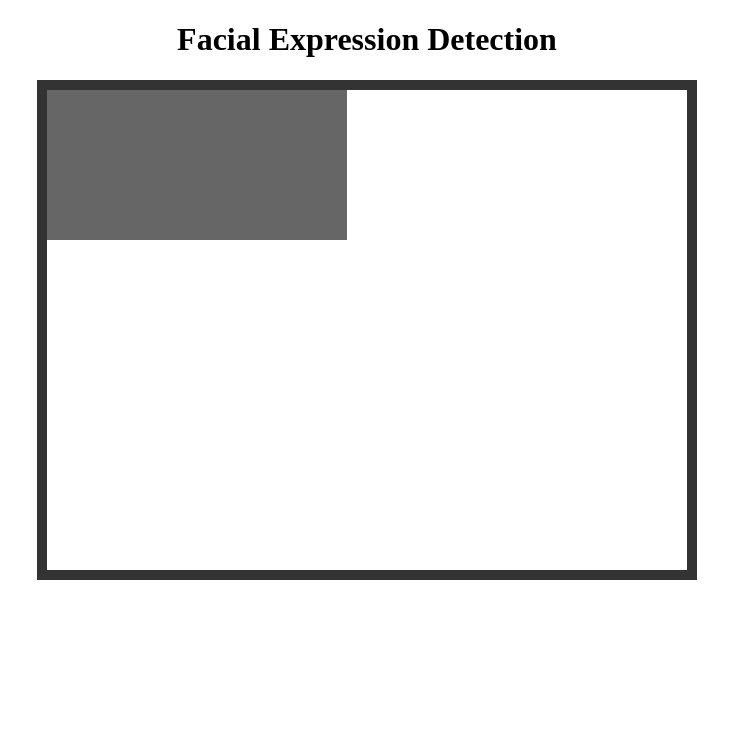
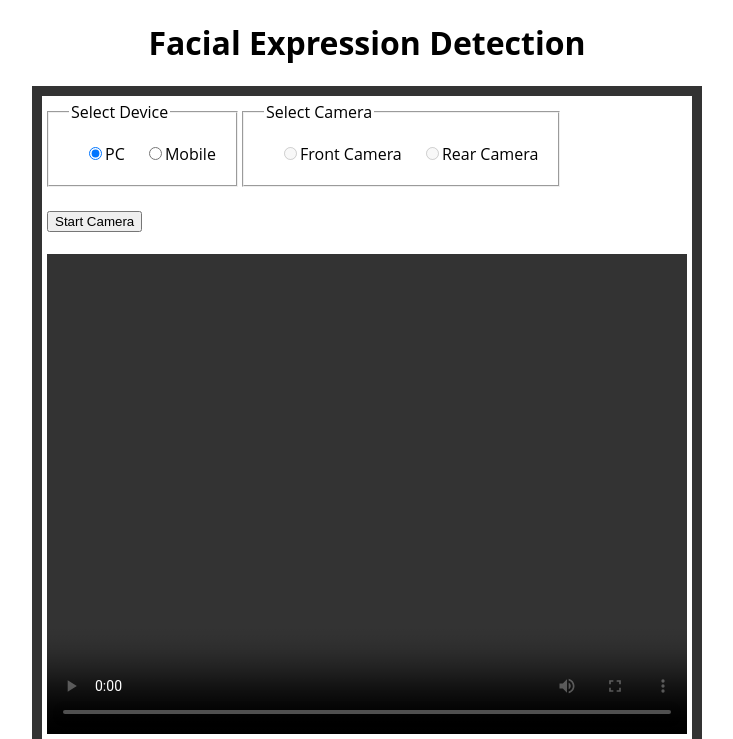
Before and after one commit to 1ycx/FaceExpressionDetectionFlask, a Flask app: page / in a window 1280 px wide. Shown: the top 739 px of the page, without its empty margins (273-1006 px from the left). Before the commit the page ends 580 px from the top, so only its background shows below. Run offline with Flask 2, Linux system fonts and the light colour scheme; a map, chart or similar area stays blank.

Commit message:
some changes

```diff
--- a/requirements.txt
+++ b/requirements.txt
@@ -1,7 +1,7 @@
 Flask==1.1.1
 imutils==0.5.3
 Keras==2.2.4
-numpy==1.15.4
+numpy==1.16.5
 opencv-python==3.4.4.19
 scipy==1.3.3
 tensorflow==1.12.2
--- a/templates/index.html
+++ b/templates/index.html
@@ -2,7 +2,7 @@
 <html>
 
 <head>
-    <meta charset="utf-8">
+  <meta charset="utf-8" />
   <title>Facial Expression Detection</title>
 
   <style>
@@ -13,54 +13,110 @@
     #container {
       margin: 0px auto;
       width: 640px;
-            height: 480px;
+      padding: 5px;
       border: 10px #333 solid;
+      overflow: auto;
+    }
+
+    form {
+      margin: auto;
     }
 
     #videoElement {
       background-color: #666;
+      height: 480px;
+      width: 640px;
+    }
+
+    body {
+      font-family: "Open Sans";
+    }
+
+    fieldset {
+      padding: 20px;
+      display: inline-block;
+      margin: auto;
+    }
+
+    form div {
+      margin: auto;
+    }
+
+    input[type="radio"] {
+      margin-left: 20px;
+      border: 1px solid #888;
+    }
+
+    input[type="button"] {
+      margin: auto;
+      text-align: center;
     }
   </style>
   <script src="https://ajax.googleapis.com/ajax/libs/jquery/3.4.1/jquery.min.js"></script>
 </head>
 
 <body>
-
   <h1>Facial Expression Detection</h1>
 
   <div id="container">
-        <video autoplay="true" id="videoElement">
-
-        </video>
+    <form name="form">
+      <div>
+        <fieldset>
+          <legend>Select Device</legend>
+          <label><input type="radio" name="device" value="PC" onclick="checkCamera()" checked>PC</label>
+          <label><input type="radio" name="device" value="Mobile" onclick="checkCamera()">Mobile</label </div> <div>
+        </fieldset>
+        <fieldset>
+          <legend>Select Camera</legend>
+          <label><input type="radio" name="camera" id=1 disabled>Front Camera</label>
+          <label><input type="radio" name="camera" id=2 disabled>Rear Camera</label>
+        </fieldset>
+        <br>
+        <br>
+        <input type="button" value="Start Camera" onclick="startCamera()">
+      </div>
+    </form>
+    <br>
+    <video controls id="videoElement"></video>
+    <br />
+    <canvas id="myCanvas"></canvas>
   </div>
 
   <script>
-
     var reference = "https://webrtchacks.com/webrtc-cv-tensorflow/";
 
     var video = null;
+    var streamRef = null;
     var container = null;
+    var imageCanvas = null;
+    var imageCtx = null;
     var drawCanvas = null;
     var drawCtx = null;
 
-        $(document).ready(function () {
-            video = document.querySelector("#videoElement");
-            container = document.querySelector("#container");
+    function checkCamera() {
+      if (form.device.value == "PC") {
+        document.getElementById(1).disabled = true;
+        document.getElementById(2).disabled = true;
+      }
+      else if (form.device.value == "Mobile") {
+        document.getElementById(1).disabled = false;
+        document.getElementById(2).disabled = false;
+      }
+    }
 
-            drawCanvas = document.createElement('canvas');
-            document.body.appendChild(drawCanvas);
-            drawCtx = drawCanvas.getContext("2d");
-
-
+    document.onreadystatechange = () => {
+      if (document.readyState === "complete") {
 
         if (navigator.mediaDevices.getUserMedia) {
-                navigator.mediaDevices.getUserMedia({ video: true, audio: false })
+          navigator.mediaDevices
+            .getUserMedia({ video: true, audio: false })
             .then(function (stream) {
-
               // container.style.width = video.videoWidth;
               // container.style.height = video.videoHeight;
 
               video.srcObject = stream;
+              streamRef = stream;
+
               setTimeout(grab, 40);
 
               drawCanvas.width = video.videoWidth;
@@ -75,55 +131,71 @@
               console.log("Something went wrong!" + error);
             });
         }
-        });
+
+        video = document.querySelector("#videoElement");
+        container = document.querySelector("#container");
+
+        drawCanvas = document.createElement("canvas");
+        document.body.appendChild(drawCanvas);
+        drawCtx = drawCanvas.getContext("2d");
+
+        imageCanvas = document.getElementById("myCanvas");
+        imageCtx = imageCanvas.getContext("2d");
+
+        imageCanvas.width = 640;
+        imageCanvas.height = 480;
+      }
+    };
 
     function grab() {
-            var canvas = document.createElement("canvas");
-            canvas.width = 640;
-            canvas.height = 480;
-            var context = canvas.getContext('2d');
-            context.drawImage(video, 0, 0, video.videoWidth, video.videoHeight, 0, 0, 640, 480);
-            canvas.toBlob(upload, 'image/jpeg');
+      // var canvas = document.createElement("canvas");
+      // var context = canvas.getContext("2d");
+      imageCtx.drawImage(
+        video,
+        0,
+        0,
+        video.videoWidth,
+        video.videoHeight,
+        0,
+        0,
+        640,
+        480
+      );
+      imageCanvas.toBlob(upload, "image/jpeg");
     }
 
     function upload(blob) {
       var fd = new FormData();
-            fd.append('file', blob);
+      fd.append("file", blob);
       var xhr = new XMLHttpRequest();
-            xhr.open('POST', '/uploade', true);
-            xhr.onload = function() {
+      xhr.open("POST", "/uploade", true);
+      xhr.onload = function () {
         if (this.status == 200) {
-                    objects = JSON.parse(this.response); console.log(objects);
+          objects = JSON.parse(this.response);
 
           drawBoxes(objects);
 
           setTimeout(grab, 40);
         }
-            }
+      };
       xhr.send(fd);
     }
 
     function drawBoxes(objects) {
+      drawCtx.clearRect(0, 0, 640, 480);
+      console.log("reached in objects", objects);
+      objects.forEach(object => {
+        let label = object.label;
+        let score = Number(object.score);
+        let x = Number(object.x) * drawCanvas.width;
+        let y = Number(object.y) * drawCanvas.height;
+        let width = Number(object.width) * drawCanvas.width - x;
+        let height = Number(object.height) * drawCanvas.height - y;
 
-            // drawCtx.clearRect(0, 0, 640, 480);
-
-            objects.forEach(object => {
-                let x = object.x * drawCanvas.width;
-                let y = object.y * drawCanvas.height;
-                let width = (object.width * drawCanvas.width) - x;
-                let height = (object.height * drawCanvas.height) - y;
-
-                //flip the x axis if local video is mirrored
-                // if (mirror){
-                //     x = drawCanvas.width - (x + width)
-                // }
-
-                drawCtx.fillText(object.label + " - " + Math.round(object.score * 100, 1) + "%", x + 5, y + 20);
+        drawCtx.fillText(label + " - " + score * 100 + "%", x + 5, y + 20);
         drawCtx.strokeRect(x, y, width, height);
-
       });
     }
-
   </script>
 </body>
 
--- /dev/null
+++ b/templates/index.js
@@ -0,0 +1,6 @@
+var video = document.getElementById("video");
+
+var canvas = document.getElementById("canvas");
+var ctx = canvas.getContext("2d");
+
+var button = document.getElementById("button");
```
Also changed, not shown: server.py (line endings or trailing spaces), somefile.jpeg (added). Lines whose indentation alone changed are shown as unchanged.
